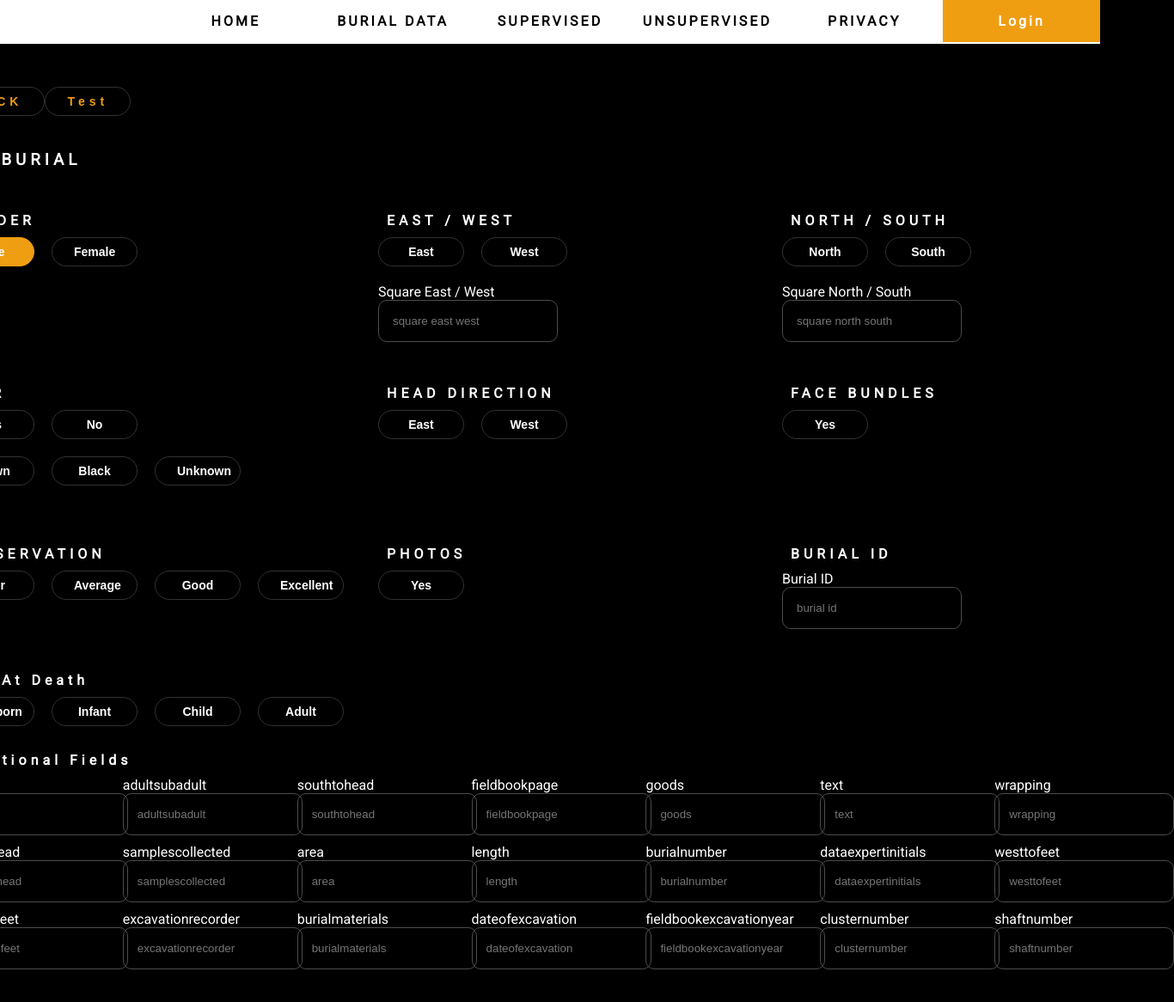
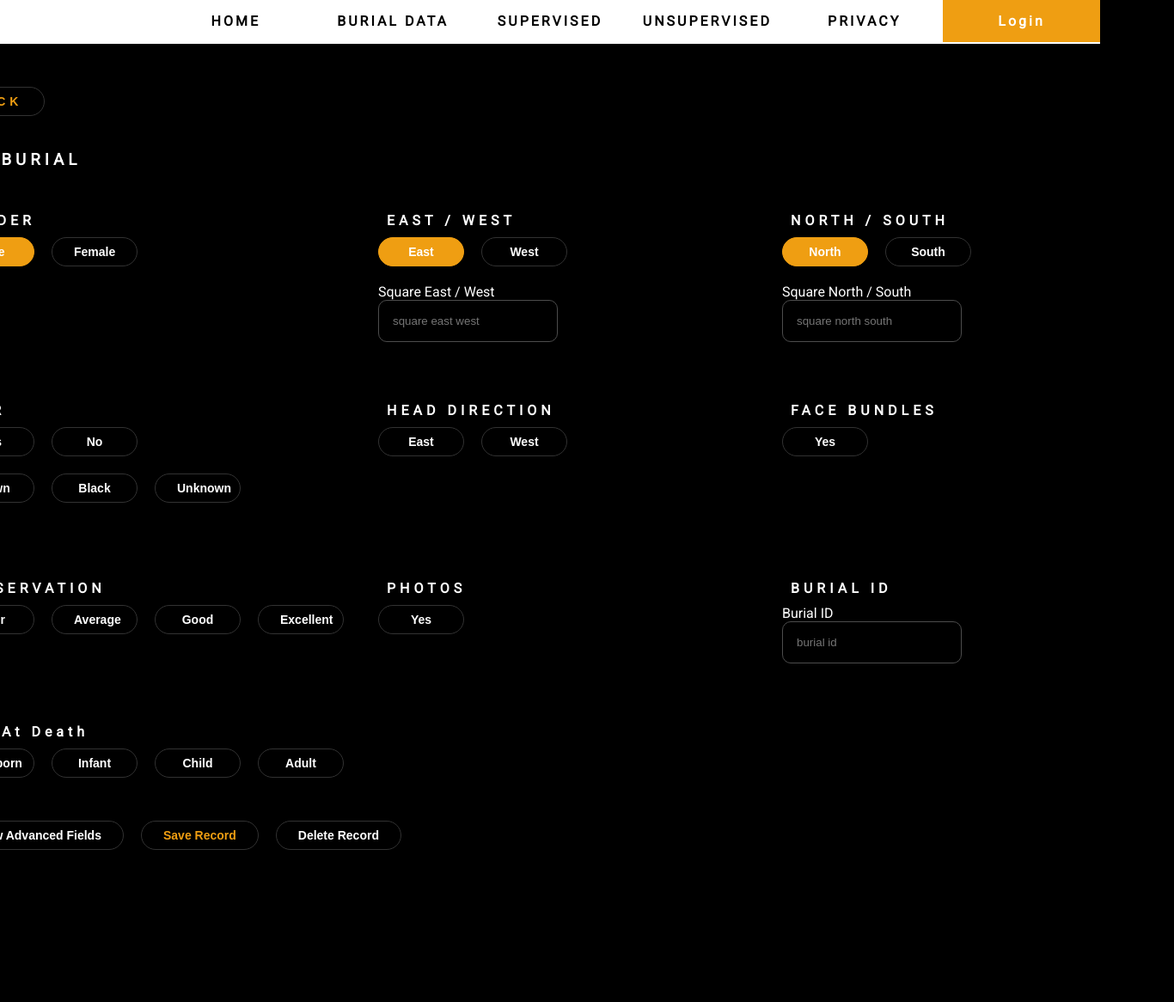
Before and after one commit to adamnorton-sunder/INTEX2, a React (Create React App) app in the folder frontend/: page /addBurial in a window 1280 px wide. Shown: the top 1166 px of the page at 86% size, 1366 px wide, since content can reach past the window. After the commit the page ends 1139 px from the top, so only its background shows below. Built offline with nearby package versions, Linux system fonts and the light colour scheme; what @aws-amplify/ui-react, aws-amplify would draw is missing.

Commit message:
Add, Edit, Delete Burial Frontend (No Endpoints Yet)

```diff
--- a/frontend/src/components/AddBurial/AddBurial.css
+++ b/frontend/src/components/AddBurial/AddBurial.css
@@ -23,3 +23,26 @@ input {
 .selectedOptionButton:hover {
     background-color: #d68a07;
 }
+
+.saveButton {
+    padding: 8px 25px;
+    background-color: transparent;
+    border-radius: 20px;
+    border: 1px solid rgb(50,50,50);
+}
+
+.saveButton:hover {
+    background-color: #232323;
+}
+
+.delButton {
+    padding: 8px 25px;
+    background-color: transparent;
+    border-radius: 20px;
+    border: 1px solid rgb(50,50,50);
+    color: #d13535 !important;
+}
+
+.delButton:hover {
+    background-color: #d13535;
+}
--- a/frontend/src/components/AddBurial/AddBurial.tsx
+++ b/frontend/src/components/AddBurial/AddBurial.tsx
@@ -1,12 +1,15 @@
-import { Link } from "react-router-dom";
+import { Link, useLocation } from "react-router-dom";
 import './AddBurial.css';
 import { BurialRecord } from "../../BurialRecord.interface";
 import { useState } from "react";
 
 function AddBurial() {
-    const [recordToAdd, setRecordToAdd] = useState({
+    const location = useLocation();
+    const recordToEdit = location.state?.recordToAdd;
+
+    const [recordToAdd, setRecordToAdd] = useState(recordToEdit || {
         id: 0,
-        squarenorthsouth: "",
+        squarenorthsouth: 0,
         headdirection: "",
         sex: "male",
         northsouth: 0,
@@ -17,7 +20,7 @@ function AddBurial() {
         southtohead: 0,
         preservation: 0,
         fieldbookpage: 0,
-        squareeastwest: "",
+        squareeastwest: 0,
         goods: "",
         text: "",
         wrapping: "",
@@ -25,7 +28,7 @@ function AddBurial() {
         westtohead: 0,
         samplescollected: "",
         area: "",
-        burialid: "",
+        burialid: 0,
         length: 0,
         burialnumber: 0,
         dataexpertinitials: "",
@@ -42,6 +45,8 @@ function AddBurial() {
         shaftnumber: 0
     });
 
+    const [showAdvancedFields, setShowAdvancedFields] = useState(false);
+
     const fields = ['depth',
         'adultsubadult', 'southtohead',
         'fieldbookpage', 'goods', 'text', 'wrapping',
@@ -50,6 +55,20 @@ function AddBurial() {
         'burialmaterials', 'dateofexcavation', 'fieldbookexcavationyear',
         'clusternumber', 'shaftnumber']
 
+    const handleToggleAdvancedFields = () => {
+        setShowAdvancedFields(!showAdvancedFields);
+    };
+
+    const handleSaveRecord = () => {
+        console.log(recordToAdd);
+        // TO-DO: POST or PUT HTTP REQUEST
+    };
+
+    const handleDeleteRecord = () => {
+        console.log(recordToAdd);
+        // TO-DO: DELETE HTTP REQUEST
+    };
+
     return (
         <section style={{ width: '1400px', textAlign: 'left', justifyContent: 'start', paddingTop: '50px', paddingBottom: '150px' }}>
             <Link to='/summary'>
@@ -57,14 +76,11 @@ function AddBurial() {
                     <h3 style={{ letterSpacing: '5px', margin: '0px', fontSize: '14px', color: '#ef9e12' }}>BACK</h3>
                 </button>
             </Link>
-            <button className="optionButton" onClick={() => console.log(recordToAdd)}>
-                <h3 style={{ letterSpacing: '5px', margin: '0px', fontSize: '14px', color: '#ef9e12' }}>Test</h3>
-            </button>
             <div style={{ padding: '40px 0' }}>
                 <h3 style={{ letterSpacing: '5px', margin: '0px' }}>ADD BURIAL</h3>
             </div>
 
-            <section style={{ display: 'grid', gridTemplateColumns: 'repeat(3, 1fr)', gap: '40px' }}>
+            <section style={{ display: 'grid', gridTemplateColumns: 'repeat(3, 1fr)', gap: '40px', rowGap: '60px' }}>
                 <div>
                     <div style={{ padding: '10px' }}>
                         <h4 style={{ letterSpacing: '5px', margin: '0px' }}>GENDER</h4>
@@ -84,16 +100,16 @@ function AddBurial() {
                         <h4 style={{ letterSpacing: '5px', margin: '0px' }}>EAST / WEST</h4>
                     </div>
                     <div style={{ display: 'grid', gridTemplateColumns: '100px 100px', gap: '20px', marginBottom: '20px' }}>
-                        <button className="optionButton">
+                        <button className={recordToAdd.eastwest === 0 ? "selectedOptionButton" : "optionButton"} onClick={() => setRecordToAdd({ ...recordToAdd, eastwest: 0 })}>
                             <h3 style={{ margin: '0px', fontSize: '14px' }}>East</h3>
                         </button>
-                        <button className="optionButton">
+                        <button className={recordToAdd.eastwest === 1 ? "selectedOptionButton" : "optionButton"} onClick={() => setRecordToAdd({ ...recordToAdd, eastwest: 1 })}>
                             <h3 style={{ margin: '0px', fontSize: '14px' }}>West</h3>
                         </button>
                     </div>
                     <div style={{ display: 'grid', gridTemplateRows: 'auto auto' }}>
                         <label>Square East / West</label>
-                        <input placeholder="square east west" style={{ padding: '16px', border: '1px solid #4c4c4c', backgroundColor: 'transparent', borderRadius: '10px' }} />
+                        <input type="number" onChange={(event) => setRecordToAdd({ ...recordToAdd, squareeastwest: +event.target.value})} placeholder="square east west" style={{ padding: '16px', border: '1px solid #4c4c4c', backgroundColor: 'transparent', borderRadius: '10px' }} />
                     </div>
                 </div>
 
@@ -102,16 +118,16 @@ function AddBurial() {
                         <h4 style={{ letterSpacing: '5px', margin: '0px' }}>NORTH / SOUTH</h4>
                     </div>
                     <div style={{ display: 'grid', gridTemplateColumns: '100px 100px', gap: '20px', marginBottom: '20px' }}>
-                        <button className="optionButton">
+                        <button className={recordToAdd.northsouth === 0 ? "selectedOptionButton" : "optionButton"} onClick={() => setRecordToAdd({ ...recordToAdd, northsouth: 0 })}>
                             <h3 style={{ margin: '0px', fontSize: '14px' }}>North</h3>
                         </button>
-                        <button className="optionButton">
+                        <button className={recordToAdd.northsouth === 5 ? "selectedOptionButton" : "optionButton"} onClick={() => setRecordToAdd({ ...recordToAdd, northsouth: 5 })}>
                             <h3 style={{ margin: '0px', fontSize: '14px' }}>South</h3>
                         </button>
                     </div>
                     <div style={{ display: 'grid', gridTemplateRows: 'auto auto' }}>
                         <label>Square North / South</label>
-                        <input placeholder="square north south" style={{ padding: '16px', border: '1px solid #4c4c4c', backgroundColor: 'transparent', borderRadius: '10px' }} />
+                        <input type="number" onChange={(event) => setRecordToAdd({ ...recordToAdd, squarenorthsouth: +event.target.value})} placeholder="square north south" style={{ padding: '16px', border: '1px solid #4c4c4c', backgroundColor: 'transparent', borderRadius: '10px' }} />
                     </div>
                 </div>
 
@@ -120,21 +136,21 @@ function AddBurial() {
                         <h4 style={{ letterSpacing: '5px', margin: '0px' }}>HAIR</h4>
                     </div>
                     <div style={{ display: 'grid', gridTemplateColumns: '100px 100px', gap: '20px', marginBottom: '20px' }}>
-                        <button className="optionButton">
+                        <button className={recordToAdd.hair === 'yes' ? "selectedOptionButton" : "optionButton"} onClick={() => setRecordToAdd({ ...recordToAdd, hair: 'yes' })}>
                             <h3 style={{ margin: '0px', fontSize: '14px' }}>Yes</h3>
                         </button>
-                        <button className="optionButton">
+                        <button className={recordToAdd.hair === 'no' ? "selectedOptionButton" : "optionButton"} onClick={() => setRecordToAdd({ ...recordToAdd, hair: 'no' })}>
                             <h3 style={{ margin: '0px', fontSize: '14px' }}>No</h3>
                         </button>
                     </div>
                     <div style={{ display: 'grid', gridTemplateColumns: '100px 100px 100px', gap: '20px', marginBottom: '20px' }}>
-                        <button className="optionButton">
+                        <button className={recordToAdd.haircolor === 'brown' ? "selectedOptionButton" : "optionButton"} onClick={() => setRecordToAdd({ ...recordToAdd, haircolor: 'brown' })}>
                             <h3 style={{ margin: '0px', fontSize: '14px' }}>Brown</h3>
                         </button>
-                        <button className="optionButton">
+                        <button className={recordToAdd.haircolor === 'black' ? "selectedOptionButton" : "optionButton"} onClick={() => setRecordToAdd({ ...recordToAdd, haircolor: 'black' })}>
                             <h3 style={{ margin: '0px', fontSize: '14px' }}>Black</h3>
                         </button>
-                        <button className="optionButton">
+                        <button className={recordToAdd.haircolor === 'unknown' ? "selectedOptionButton" : "optionButton"} onClick={() => setRecordToAdd({ ...recordToAdd, haircolor: 'unknown' })}>
                             <h3 style={{ margin: '0px', fontSize: '14px' }}>Unknown</h3>
                         </button>
                     </div>
@@ -145,10 +161,10 @@ function AddBurial() {
                         <h4 style={{ letterSpacing: '5px', margin: '0px' }}>HEAD DIRECTION</h4>
                     </div>
                     <div style={{ display: 'grid', gridTemplateColumns: '100px 100px', gap: '20px', marginBottom: '20px' }}>
-                        <button className="optionButton">
+                        <button className={recordToAdd.headdirection === 'E' ? "selectedOptionButton" : "optionButton"} onClick={() => setRecordToAdd({ ...recordToAdd, headdirection: 'E' })}>
                             <h3 style={{ margin: '0px', fontSize: '14px' }}>East</h3>
                         </button>
-                        <button className="optionButton">
+                        <button className={recordToAdd.headdirection === 'W' ? "selectedOptionButton" : "optionButton"} onClick={() => setRecordToAdd({ ...recordToAdd, headdirection: 'W' })}>
                             <h3 style={{ margin: '0px', fontSize: '14px' }}>West</h3>
                         </button>
                     </div>
@@ -159,7 +175,7 @@ function AddBurial() {
                         <h4 style={{ letterSpacing: '5px', margin: '0px' }}>FACE BUNDLES</h4>
                     </div>
                     <div style={{ display: 'grid', gridTemplateColumns: '100px', gap: '20px', marginBottom: '20px' }}>
-                        <button className="optionButton">
+                        <button className={recordToAdd.facebundles === true ? "selectedOptionButton" : "optionButton"} onClick={() => setRecordToAdd({ ...recordToAdd, facebundles: true })}>
                             <h3 style={{ margin: '0px', fontSize: '14px' }}>Yes</h3>
                         </button>
                     </div>
@@ -170,16 +186,16 @@ function AddBurial() {
                         <h4 style={{ letterSpacing: '5px', margin: '0px' }}>PRESERVATION</h4>
                     </div>
                     <div style={{ display: 'grid', gridTemplateColumns: '100px 100px 100px 100px', gap: '20px', marginBottom: '20px' }}>
-                        <button className="optionButton">
+                        <button className={recordToAdd.preservation === 1 ? "selectedOptionButton" : "optionButton"} onClick={() => setRecordToAdd({ ...recordToAdd, preservation: 1 })}>
                             <h3 style={{ margin: '0px', fontSize: '14px' }}>Poor</h3>
                         </button>
-                        <button className="optionButton">
+                        <button className={recordToAdd.preservation === 2 ? "selectedOptionButton" : "optionButton"} onClick={() => setRecordToAdd({ ...recordToAdd, preservation: 2 })}>
                             <h3 style={{ margin: '0px', fontSize: '14px' }}>Average</h3>
                         </button>
-                        <button className="optionButton">
+                        <button className={recordToAdd.preservation === 3 ? "selectedOptionButton" : "optionButton"} onClick={() => setRecordToAdd({ ...recordToAdd, preservation: 3 })}>
                             <h3 style={{ margin: '0px', fontSize: '14px' }}>Good</h3>
                         </button>
-                        <button className="optionButton">
+                        <button className={recordToAdd.preservation === 4 ? "selectedOptionButton" : "optionButton"} onClick={() => setRecordToAdd({ ...recordToAdd, preservation: 4 })}>
                             <h3 style={{ margin: '0px', fontSize: '14px' }}>Excellent</h3>
                         </button>
                     </div>
@@ -190,7 +206,7 @@ function AddBurial() {
                         <h4 style={{ letterSpacing: '5px', margin: '0px' }}>PHOTOS</h4>
                     </div>
                     <div style={{ display: 'grid', gridTemplateColumns: '100px', gap: '20px', marginBottom: '20px' }}>
-                        <button className="optionButton">
+                        <button className={recordToAdd.photos === true ? "selectedOptionButton" : "optionButton"} onClick={() => setRecordToAdd({ ...recordToAdd, photos: true })}>
                             <h3 style={{ margin: '0px', fontSize: '14px' }}>Yes</h3>
                         </button>
                     </div>
@@ -202,7 +218,7 @@ function AddBurial() {
                     </div>
                     <div style={{ display: 'grid', gridTemplateRows: 'auto auto' }}>
                         <label>Burial ID</label>
-                        <input placeholder="burial id" style={{ padding: '16px', border: '1px solid #4c4c4c', backgroundColor: 'transparent', borderRadius: '10px' }} />
+                        <input type="number" onChange={(event) => setRecordToAdd({ ...recordToAdd, burialid: +event.target.value})} placeholder="burial id" style={{ padding: '16px', border: '1px solid #4c4c4c', backgroundColor: 'transparent', borderRadius: '10px' }} />
                     </div>
                 </div>
 
@@ -211,16 +227,16 @@ function AddBurial() {
                         <h4 style={{ letterSpacing: '5px', margin: '0px' }}>Age At Death</h4>
                     </div>
                     <div style={{ display: 'grid', gridTemplateColumns: '100px 100px 100px 100px', gap: '20px', marginBottom: '20px' }}>
-                        <button className="optionButton">
+                        <button className={recordToAdd.ageatdeath === 'N' ? "selectedOptionButton" : "optionButton"} onClick={() => setRecordToAdd({ ...recordToAdd, ageatdeath: 'N' })}>
                             <h3 style={{ margin: '0px', fontSize: '14px' }}>Newborn</h3>
                         </button>
-                        <button className="optionButton">
+                        <button className={recordToAdd.ageatdeath === 'I' ? "selectedOptionButton" : "optionButton"} onClick={() => setRecordToAdd({ ...recordToAdd, ageatdeath: 'I' })}>
                             <h3 style={{ margin: '0px', fontSize: '14px' }}>Infant</h3>
                         </button>
-                        <button className="optionButton">
+                        <button className={recordToAdd.ageatdeath === 'C' ? "selectedOptionButton" : "optionButton"} onClick={() => setRecordToAdd({ ...recordToAdd, ageatdeath: 'C' })}>
                             <h3 style={{ margin: '0px', fontSize: '14px' }}>Child</h3>
                         </button>
-                        <button className="optionButton">
+                        <button className={recordToAdd.ageatdeath === 'A' ? "selectedOptionButton" : "optionButton"} onClick={() => setRecordToAdd({ ...recordToAdd, ageatdeath: 'A' })}>
                             <h3 style={{ margin: '0px', fontSize: '14px' }}>Adult</h3>
                         </button>
                     </div>
@@ -228,6 +244,12 @@ function AddBurial() {
             </section>
 
 
+            <button className={showAdvancedFields === true ? "selectedOptionButton" : "optionButton"} onClick={handleToggleAdvancedFields} style={{ marginTop: '30px', marginRight: '20px' }}>
+                <h3 style={{ margin: '0px', fontSize: '14px' }}>Show Advanced Fields</h3>
+            </button>
+
+            {showAdvancedFields && (
+                <section>
                     <div style={{ padding: '10px' }}>
                         <h4 style={{ letterSpacing: '5px', margin: '0px' }}>Additional Fields</h4>
                     </div>
@@ -235,10 +257,21 @@ function AddBurial() {
                         {fields.map((key) => (
                             <div style={{ display: 'grid', gridTemplateRows: 'auto auto' }}>
                                 <label>{key}</label>
-                        <input key={key} placeholder={key} style={{ padding: '16px', border: '1px solid #4c4c4c', backgroundColor: 'transparent', borderRadius: '10px' }} />
+                                <input type="number" onChange={(event) => setRecordToAdd({ ...recordToAdd, [key]: +event.target.value})} key={key} placeholder={key} style={{ padding: '16px', border: '1px solid #4c4c4c', backgroundColor: 'transparent', borderRadius: '10px' }} />
                             </div>
                         ))}
                     </section>
+                </section>
+            )}
+
+            <button className="saveButton" onClick={handleSaveRecord} style={{ marginTop: '30px', marginRight: '20px' }}>
+                <h3 style={{ margin: '0px', fontSize: '14px', color: '#ef9e12' }}>Save Record</h3>
+            </button>
+
+            <button className="delButton" onClick={handleDeleteRecord} style={{ marginTop: '30px' }}>
+                <h3 style={{ margin: '0px', fontSize: '14px', color: '#ffffff' }}>Delete Record</h3>
+            </button>
+
         </section>
     )
 }
```
Also changed, not shown: frontend/src/components/Summary/DataTable.module.css (+21 -0 lines), frontend/src/components/Summary/DataTable.tsx (+19 -6 lines), 1 other file (tests, documents, lock files or other folders). Lines whose indentation alone changed are shown as unchanged.
